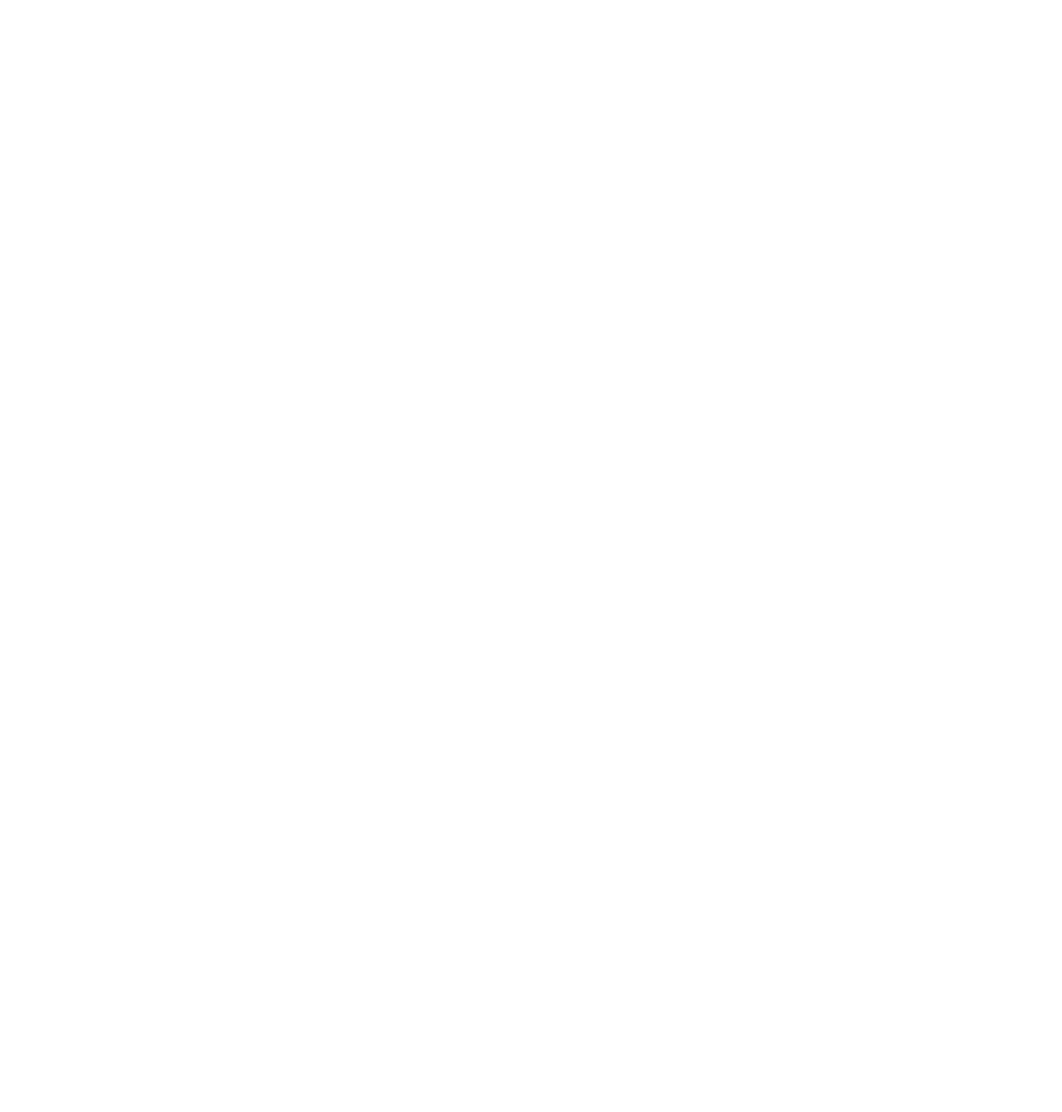
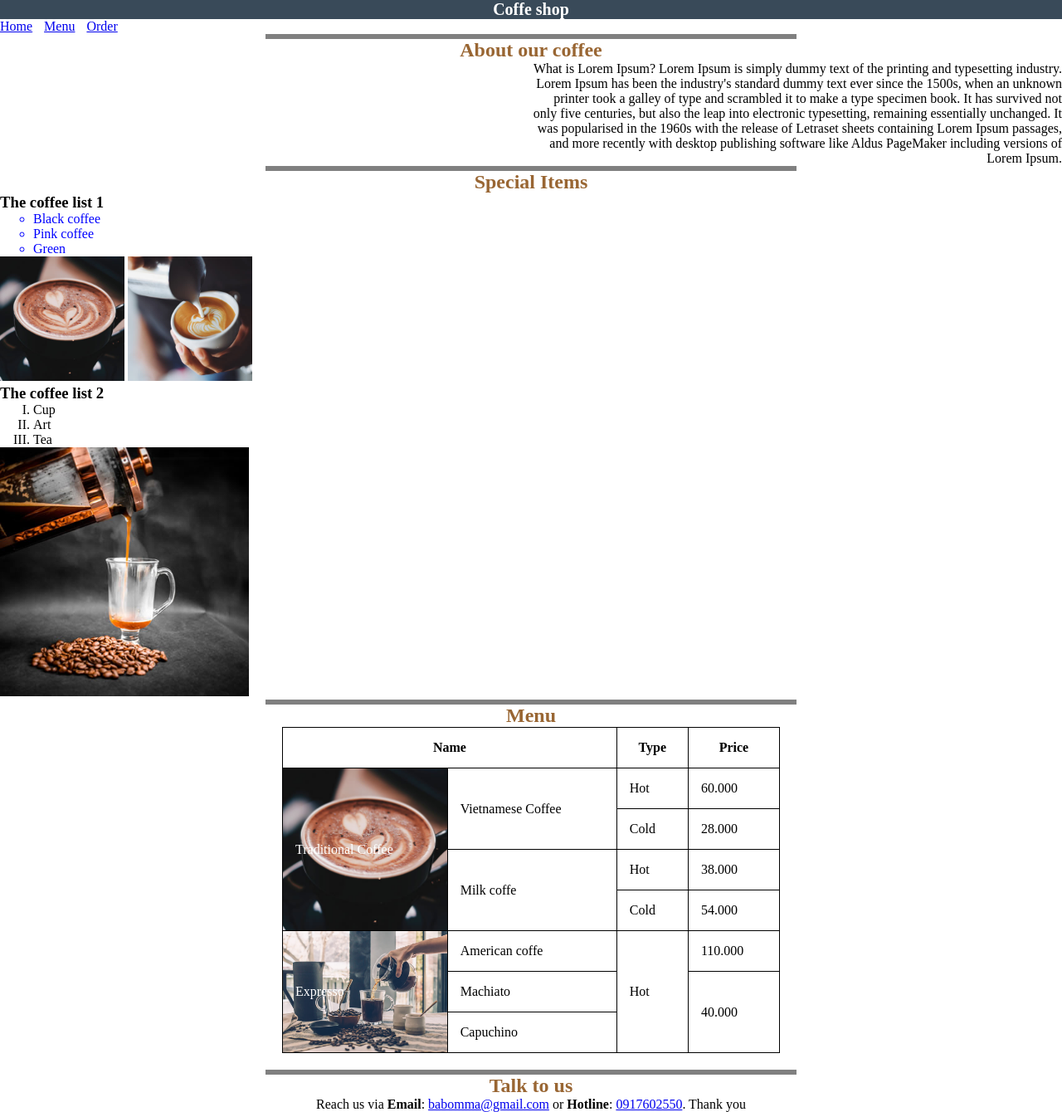
Before and after one commit to babomma01/demo4, a plain HTML site: page index.html in a window 1280 px wide. Shown: the whole page at 83% size. Before the commit the page ends 800 px from the top, so only its background shows below. Drawn offline with Linux system fonts and the light colour scheme.

Commit message:
done project with BEM rules

```diff
--- a/index.html
+++ b/index.html
@@ -1,11 +1,124 @@
 <!DOCTYPE html>
 <html lang="en">
+
 <head>
     <meta charset="UTF-8">
     <meta name="viewport" content="width=device-width, initial-scale=1.0">
     <title>Document</title>
+
+    <link rel="stylesheet" href="./style.css">
 </head>
+
 <body>
+    <!-- Header section -->
+    <div class="Header">
+        Coffe shop
+    </div>
 
+    <!-- Navigation section -->
+    <div class="navigation">
+        <a href="#">Home</a>
+        <a href="#">Menu</a>
+        <a href="#">Order</a>
+    </div>
+
+    <hr class="divider" />
+
+    <!-- About section -->
+    <div class="about">
+        <h2 class="about__title">About our coffee</h2>
+        <p class="about__description">What is Lorem Ipsum?
+            Lorem Ipsum is simply dummy text of the printing and typesetting industry. Lorem Ipsum has been the
+            industry's standard dummy text ever since the 1500s, when an unknown printer took a galley of type and
+            scrambled it to make a type specimen book. It has survived not only five centuries, but also the leap into
+            electronic typesetting, remaining essentially unchanged. It was popularised in the 1960s with the release of
+            Letraset sheets containing Lorem Ipsum passages, and more recently with desktop publishing software like
+            Aldus PageMaker including versions of Lorem Ipsum.</p>
+    </div>
+
+    <hr class="divider" />
+
+    <!-- Special section -->
+    <div class="special">
+        <h2 class="special__title">Special Items</h2>
+        <div class="list1">
+            <h3 class="list1__title">The coffee list 1</h3>
+            <ul>
+                <li>Black coffee</li>
+                <li>Pink coffee</li>
+                <li>Green</li>
+            </ul>
+            <div class="list1__img">
+                <img src="./Image_buoi4/chilling-cafe-11.jpg" alt="">
+                <img src="./Image_buoi4/chilling-cafe-12.jpg" alt="">
+            </div>
+        </div>
+        <div class="list2">
+            <h3 class="list2__title">The coffee list 2</h3>
+            <ol>
+                <li>Cup</li>
+                <li>Art</li>
+                <li>Tea</li>
+            </ol>
+            <div class="list2__img">
+                <img src="./Image_buoi4/chilling-cafe-13.jpg" alt="">
+            </div>
+        </div>
+    </div>
+
+    <hr class="divider" />
+
+    <!-- MENU SECTION -->
+    <div class="menu">
+        <h2 class="menu__title">Menu</h2>
+        <table class="menu__table">
+            <tr>
+                <th colspan="2">Name</th>
+                <th>Type</th>
+                <th>Price</th>
+            </tr>
+            <tr>
+                <td rowspan="4" class="traditional-coffe">Traditional Coffee</td>
+                <td rowspan="2">Vietnamese Coffee</td>
+                <td>Hot</td>
+                <td>60.000</td>
+            </tr>
+            <tr>
+                <td>Cold</td>
+                <td>28.000</td>
+            </tr>
+            <tr>
+                <td rowspan="2">Milk coffe</td>
+                <td>Hot</td>
+                <td>38.000</td>
+            </tr>
+            <tr>
+                <td>Cold</td>
+                <td>54.000</td>
+            </tr>
+            <tr>
+                <td rowspan="3" class="expresso">Expresso</td>
+                <td>American coffe</td>
+                <td rowspan="3">Hot</td>
+                <td>110.000</td>
+            </tr>
+            <tr>
+                <td>Machiato</td>
+                <td rowspan="2">40.000</td>
+            </tr>
+            <tr>
+                <td>Capuchino</td>
+            </tr>
+        </table>
+    </div>
+
+    <hr class="divider" />
+
+    <!-- FOOTER SECTION -->
+    <div class="footer">
+        <h2 class="footer__title">Talk to us</h2>
+        <p class="footer__contact-info">Reach us via <b>Email</b>: <a href="#">babomma@gmail.com</a> or <b>Hotline</b>: <a href="#">0917602550</a>. Thank you</p>
+    </div>
 </body>
+
 </html>
--- a/style.css
+++ b/style.css
@@ -0,0 +1,116 @@
+/* reset css */
+* {
+    margin: 0;
+    padding: 0;
+    box-sizing: border-box;
+}
+
+.Header{
+    background-color: #394a59;
+    font-size: 20px;
+    font-weight: bold;
+    text-align: center;
+    color: white;
+}
+
+.navigation a {
+    margin-right: 10px;
+}
+
+.divider{
+    width: 50%;
+    margin: 0 auto;
+    border: 3px solid gray;
+}
+
+.about .about__title{
+    color: #996633;
+    text-align: center;
+}
+
+.about .about__description{
+    width: 50%;
+    margin-left: auto;
+    text-align: right;
+}
+
+.special .special__title{
+    color: #996633;
+    text-align: center;
+}
+
+.list1__title{
+    font-weight: bold;
+}
+
+.list1  ul{
+    margin-left: 40px;
+    color: blue;
+    list-style-type: circle;
+}
+
+.list1__img img{
+    width: 150px;
+    height: 150px;
+}
+
+.list2__title{
+    font-weight: bold;
+}
+
+.list2 ol{
+    margin-left: 40px;
+    list-style-type: upper-roman ;
+}
+
+.list2__img img{
+    width: 300px;
+    height: 300px;
+}
+
+.menu{
+    margin-bottom: 20px;
+}
+
+.menu .menu__title{
+    color: #996633;
+    text-align: center;
+}
+
+.menu .menu__table{
+    width: 600px;
+    margin: 0 auto;
+    border: 1px solid black;
+    border-collapse: collapse;
+}
+
+.menu__table th,
+.menu__table td{
+    padding: 15px;
+    border: 1px solid black;
+}
+
+.menu__table .traditional-coffe{
+    background-image: url(./Image_buoi4/chilling-cafe-11.jpg);
+    color: white;
+    background-repeat: no-repeat;
+    background-size: cover;
+    background-position: center;
+}
+
+.menu__table .expresso{
+    background-image: url(./Image_buoi4/chilling-cafe-01.jpg);
+    color: white;
+    background-repeat: no-repeat;
+    background-size: cover;
+    background-position: center;
+}
+
+.footer .footer__title{
+    text-align: center;
+    color: #996633;
+}
+
+.footer .footer__contact-info{
+    text-align: center;
+}
```
